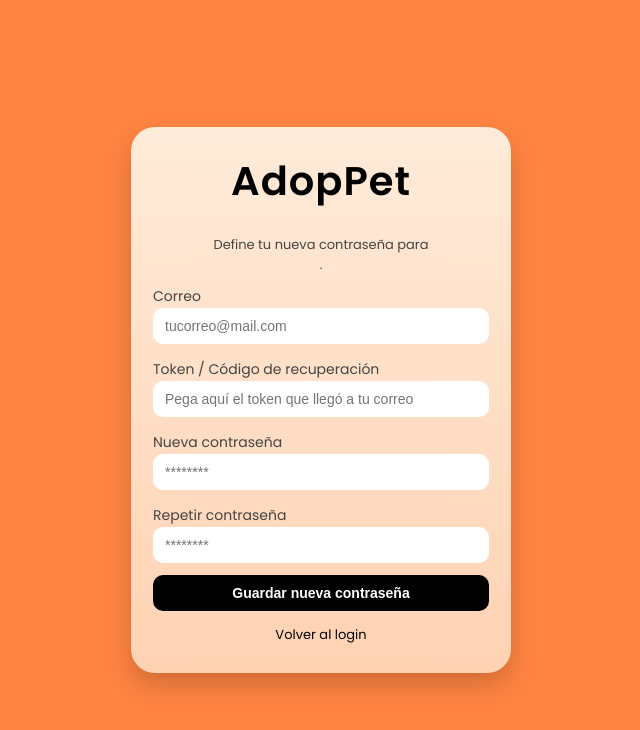
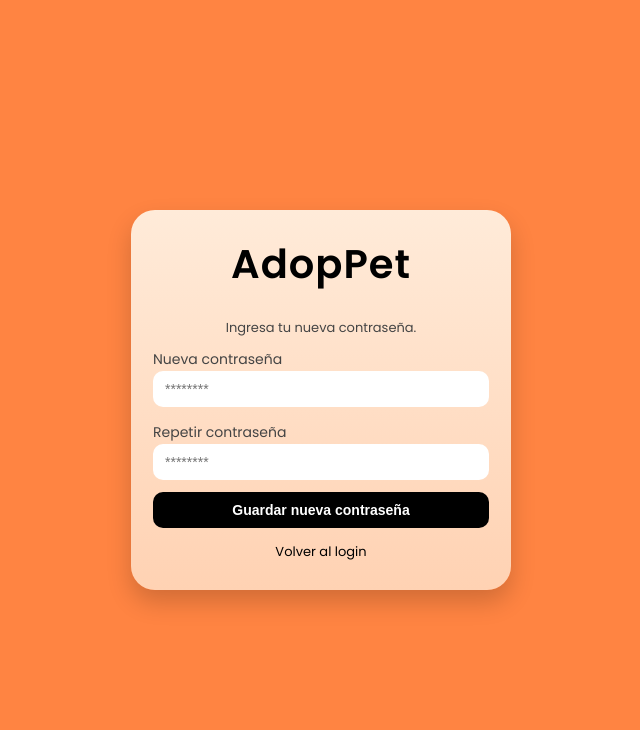
Before and after one commit to paoisbllxx22/AdopPets, a FastAPI app: template frontend_service/app/templates/reset_password.html in a window 1280 px wide. Shown: the top 730 px of the page, without its empty margins (319-959 px from the left). Run offline with FastAPI, Linux system fonts and the light colour scheme; the template is opened without the code that fills it, so the values that code supplies are empty.

Commit message:
fix(frontend): correct password reset form actions and field names

```diff
--- a/frontend_service/app/templates/forgot_password.html
+++ b/frontend_service/app/templates/forgot_password.html
@@ -12,7 +12,7 @@
 
             <h1 class="app-title">AdopPet</h1>
 
-            <form action="/password-reset/request" method="post">
+            <form action="/forgot-password" method="post">
                 <label class="login-label">
                     Ingresa tu correo
                 </label>
--- a/frontend_service/app/templates/reset_password.html
+++ b/frontend_service/app/templates/reset_password.html
@@ -1,5 +1,6 @@
 <!DOCTYPE html>
 <html lang="es">
+
 <head>
     <meta charset="UTF-8">
     <title>Nueva contraseña | AdopPet</title>
@@ -13,54 +14,21 @@
             <h1 class="app-title">AdopPet</h1>
 
             <p class="login-subtext">
-                Define tu nueva contraseña para<br>
-                <strong>{{ email }}</strong>.
+                Ingresa tu nueva contraseña.
             </p>
 
-            <form action="/password-reset/reset" method="post">
-                <label class="login-label" for="email">Correo</label>
-                <input
-                    type="email"
-                    id="email"
-                    name="email"
-                    class="login-input"
-                    placeholder="tucorreo@mail.com"
-                    value="{{ email }}"
-                    required
-                >
+            <form action="/reset-password" method="post">
+                <input type="hidden" name="token" value="{{ token }}">
 
-                <label class="login-label" for="token">Token / Código de recuperación</label>
-                <input
-                    type="text"
-                    id="token"
-                    name="token"
-                    class="login-input"
-                    placeholder="Pega aquí el token que llegó a tu correo"
-                    value="{{ token }}"
-                    required
-                >
-
-                <label class="login-label" for="password">Nueva contraseña</label>
-                <input
-                    type="password"
-                    id="password"
-                    name="password"
-                    class="login-input"
-                    placeholder="********"
-                    required
-                >
+                <label class="login-label" for="new_password">Nueva contraseña</label>
+                <input type="password" id="new_password" name="new_password" class="login-input" placeholder="********"
+                    required>
 
                 <label class="login-label" for="confirm_password">
                     Repetir contraseña
                 </label>
-                <input
-                    type="password"
-                    id="confirm_password"
-                    name="confirm_password"
-                    class="login-input"
-                    placeholder="********"
-                    required
-                >
+                <input type="password" id="confirm_password" name="confirm_password" class="login-input"
+                    placeholder="********" required>
 
                 <button type="submit" class="login-button">
                     Guardar nueva contraseña
@@ -72,10 +40,11 @@
             </a>
 
             {% if error %}
-                <p class="login-error">{{ error }}</p>
+            <p class="login-error">{{ error }}</p>
             {% endif %}
 
         </div>
     </div>
 </body>
+
 </html>
```
